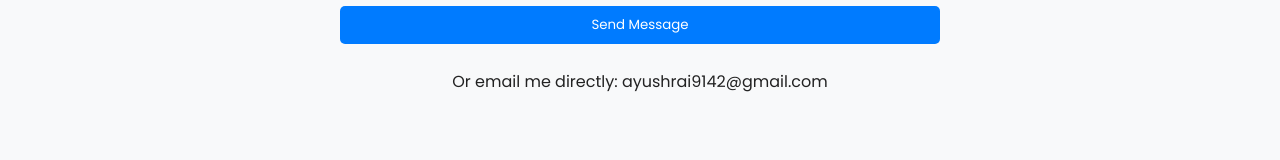
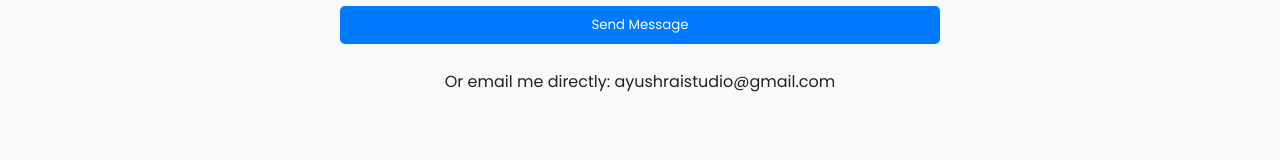
Before and after one commit to Ayushrai9142/ayushstudio, a React (Create React App) app: page /contact in a window 1280 px wide. Shown: the part 477-637 px from the top of the page. Built offline with nearby package versions, Linux system fonts and the light colour scheme.

Commit message:
Update Contact.js

```diff
--- a/src/components/Contact.js
+++ b/src/components/Contact.js
@@ -61,7 +61,7 @@ const Contact = () => {
         <button type="submit" className="btn">Send Message</button>
         <p className="note">{msg}</p>
       </form>
-      <p>Or email me directly: <a href="mailto:ayushrai9142@gmail.com">ayushrai9142@gmail.com</a></p>
+      <p>Or email me directly: <a href="mailto:ayushraistudio@gmail.com">ayushraistudio@gmail.com</a></p>
     </section>
   );
 };
```
